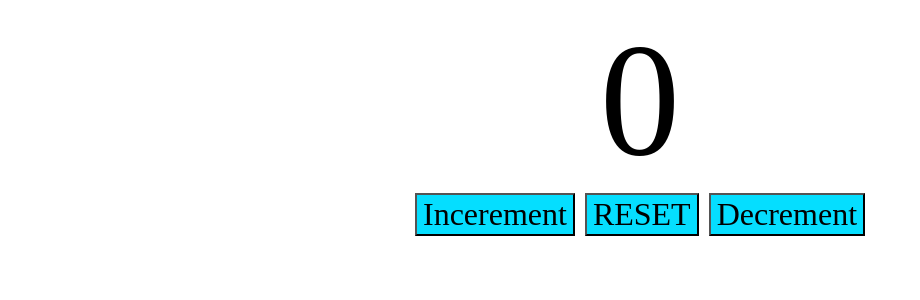
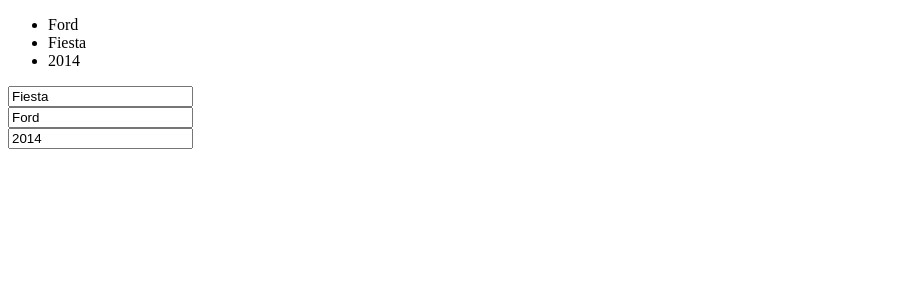
Before and after one commit to GuenounouAlem/ReactL, a React (Vite) app: page / in a window 1280 px wide. Shown: the top 300 px of the page, without its empty margins (0-920 px from the left). Built offline with nearby package versions, Linux system fonts and the light colour scheme.

Commit message:
zedt chwiya

```diff
--- a/src/App.jsx
+++ b/src/App.jsx
@@ -1,10 +1,11 @@
-import Counter from "./Counter";
+import Cars from "./Cars";
+
 
 
 function App() {
   return (
     <>
-      <Counter></Counter>
+      <Cars></Cars>
     </>
   );
 }
--- a/src/Cars.jsx
+++ b/src/Cars.jsx
@@ -1,13 +1,36 @@
+import { useState } from "react"
 
 export default function Cars() {
 
-    const car1 = 'BMW'
-    const car2 = 'mercedes'
+  const [car, setCar] = useState({
+      name : "Ford",
+      model : "Fiesta",
+      year : 2014,
+  });
+
+  function changeCarYear(event) {
+      setCar(prevCar => ({...prevCar, year: event.target.value}));
+  }
+  function changeCarName(event) {
+    setCar(prevCar => ({...prevCar, name: event.target.value}));
+}
+function changeCarModel(event) {
+  setCar(prevCar => ({...prevCar, model: event.target.value}));
+}
+
   return (
-    <ul>
-        <li>Audi</li>
-        <li>{car1}</li>
-        <li>{car2.toUpperCase()}</li>
-    </ul>
+    <div>
+      <ul>
+          <li>{car.name}</li>
+          <li>{car.model}</li>
+          <li>{car.year}</li>
+      </ul>
+      <input type="text" value={car.model} onChange={changeCarModel}/>
+      <br />
+      <input type="text" value={car.name} onChange={changeCarName}/>
+      <br />
+      <input type="number" value={car.year} onChange={changeCarYear} />
+    </div>
+
   )
 }
```
